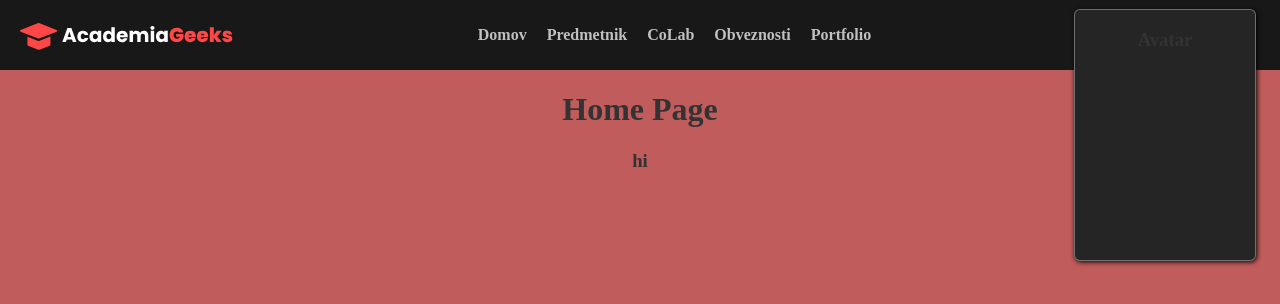
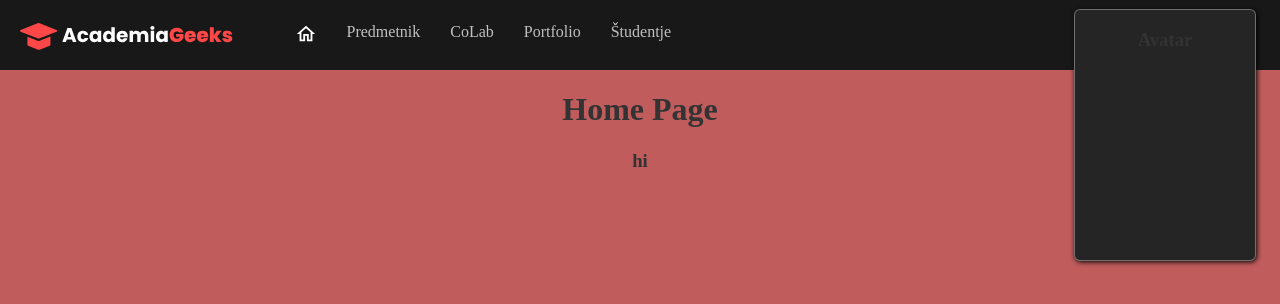
Before and after one commit to sinkec/academia-web, a React (Create React App) app: page / in a window 1280 px wide. Shown: the top 304 px of the page. Built offline with nearby package versions, Linux system fonts and the light colour scheme.

Commit message:
css Navbar - Logotip, Home icon in pozicioniranje

```diff
--- a/src/CSS/Navbar.css
+++ b/src/CSS/Navbar.css
@@ -5,20 +5,25 @@
     justify-content: space-between;
     height: 70px;
 }
+.navbar-menu-middle
+{
+    width: 800px;
+}
 .navbar-menu-middle ul
 {
+    margin-top: 23px;
     display: flex;
     list-style: none;
 }
 
-.navbar-menu-middle li
+.navbar-menu-middle li:not(:first-child)
 {
-    margin: 10px;;
+    margin-left: 30px;;
 }
 .navbar-menu-middle a
 {
     text-decoration: none;
-    font-weight: bold;
+    font-weight: light;
     color:var(--main-text-color-light);
 }
 
--- a/src/CSS/index.css
+++ b/src/CSS/index.css
@@ -17,6 +17,8 @@ body {
   color: var(--main-text-color);
 
   font-family: Poppins;
+  font-size: 14;
+  font-weight:light;
   -webkit-font-smoothing: antialiased;
   -moz-osx-font-smoothing: grayscale;
   background: var(--primary-color);
--- a/src/NavbarMenu.js
+++ b/src/NavbarMenu.js
@@ -2,11 +2,11 @@ const NavbarMenu = () => {
     return (
         <div className="navbar-menu-middle">
             <ul>
-                <li><a href = "">Domov</a></li>
+                <li><img src="img/SVG/home-outline.svg" alt="" /></li>
                 <li><a href = "">Predmetnik</a></li>
                 <li><a href = "">CoLab</a></li>
-                <li><a href = "">Obveznosti</a></li>
                 <li><a href = "">Portfolio</a></li>
+                <li><a href = "">Študentje</a></li>
             </ul>
         </div>
      );
```
Also changed, not shown: src/Components/login.js (+2 -8 lines), public/Img/SVG/Logo.svg (added), public/Img/SVG/home-outline.svg (added).
